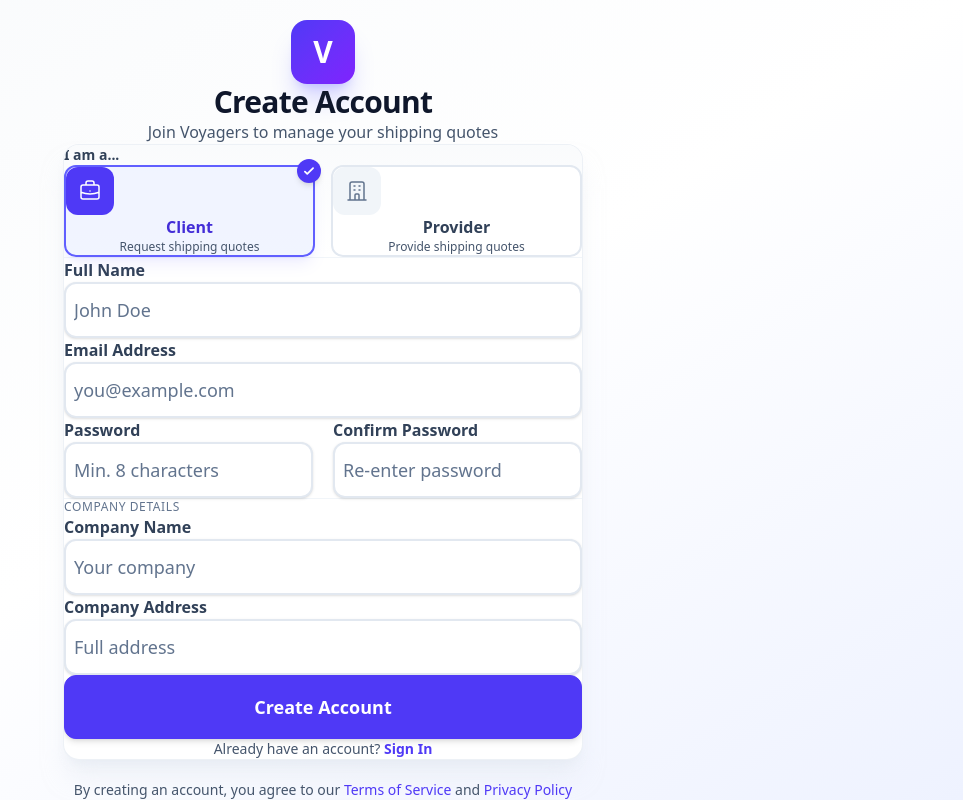
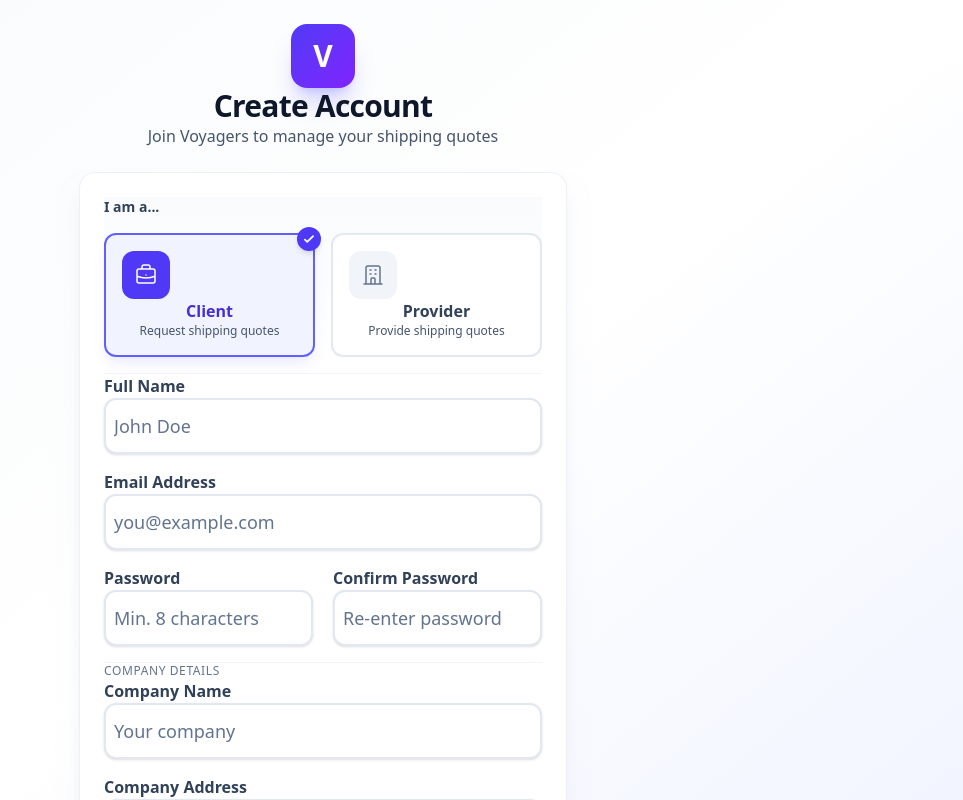
Before and after one commit to pasinduMendis/vougers, a Next.js app: page /register in a window 1280 px wide. Shown: the top 800 px of the page, without its empty margins (317-1280 px from the left). Built offline with nearby package versions, Linux system fonts and the light colour scheme; no server answers.

Commit message:
phase 1 changes

```diff
--- a/app/(auth)/register/page.tsx
+++ b/app/(auth)/register/page.tsx
@@ -153,7 +153,7 @@ export default function RegisterPage() {
       <main className="flex-1 flex items-center justify-center w-full px-4 py-8 sm:px-6 md:px-8 lg:py-12">
         <div className="w-full max-w-[520px]">
           {/* Logo & Header */}
-          <div className="text-center mb-6 sm:mb-8">
+          <div className="text-center !my-[24px]">
             <Link href="/" className="inline-flex justify-center">
               <div className="h-16 w-16 rounded-2xl bg-gradient-to-br from-indigo-600 to-violet-600 flex items-center justify-center shadow-xl shadow-indigo-500/25 transform hover:scale-105 transition-transform">
                 <span className="text-white font-bold text-3xl">V</span>
@@ -168,18 +168,18 @@ export default function RegisterPage() {
           </div>
 
           {/* Registration Form Card */}
-          <div className="bg-white rounded-2xl shadow-xl shadow-slate-200/50 border border-slate-200/60 overflow-hidden">
+          <div className="bg-white rounded-2xl shadow-xl shadow-slate-200/50 border border-slate-200/60 overflow-hidden !p-[24px] !mx-[16px]">
             {/* User Type Selection */}
             <div className="px-5 sm:px-8 pt-6 sm:pt-8 pb-5 border-b border-slate-100 bg-gradient-to-b from-slate-50/80 to-white">
-              <label className="block text-sm font-semibold text-slate-700 mb-4">
+              <label className="block text-sm font-semibold text-slate-700 !mb-[16px]">
                 I am a...
               </label>
-              <div className="grid grid-cols-2 gap-3 sm:gap-4">
+              <div className="grid grid-cols-2 gap-3 sm:gap-4 !mb-[16px]">
                 {/* Client Option */}
                 <button
                   type="button"
                   onClick={() => setUserType('client')}
-                  className={`relative p-4 sm:p-5 rounded-xl border-2 text-center transition-all duration-200 ${
+                  className={`relative !p-[16px] sm:p-5 rounded-xl border-2 text-center transition-all duration-200 ${
                     userType === 'client'
                       ? 'border-indigo-500 bg-indigo-50/80 shadow-lg shadow-indigo-500/10'
                       : 'border-slate-200 bg-white hover:border-slate-300 hover:bg-slate-50'
@@ -221,7 +221,7 @@ export default function RegisterPage() {
                 <button
                   type="button"
                   onClick={() => setUserType('provider')}
-                  className={`relative p-4 sm:p-5 rounded-xl border-2 text-center transition-all duration-200 ${
+                  className={`relative !p-[16px] sm:p-5 rounded-xl border-2 text-center transition-all duration-200 ${
                     userType === 'provider'
                       ? 'border-indigo-500 bg-indigo-50/80 shadow-lg shadow-indigo-500/10'
                       : 'border-slate-200 bg-white hover:border-slate-300 hover:bg-slate-50'
@@ -266,7 +266,7 @@ export default function RegisterPage() {
               <div className="space-y-4 sm:space-y-5">
                 {/* Error Display */}
                 {error && (
-                  <div className="bg-red-50 border border-red-200 text-red-700 px-4 py-3 rounded-xl text-sm flex items-start gap-3 animate-in fade-in duration-200">
+                  <div className="bg-red-50 border border-red-200 text-red-700 px-4 !my-[16px] rounded-xl text-sm flex items-start gap-3 animate-in fade-in duration-200">
                     <svg className="w-5 h-5 flex-shrink-0 mt-0.5" fill="currentColor" viewBox="0 0 20 20">
                       <path fillRule="evenodd" d="M10 18a8 8 0 100-16 8 8 0 000 16zM8.707 7.293a1 1 0 00-1.414 1.414L8.586 10l-1.293 1.293a1 1 0 101.414 1.414L10 11.414l1.293 1.293a1 1 0 001.414-1.414L11.414 10l1.293-1.293a1 1 0 00-1.414-1.414L10 8.586 8.707 7.293z" clipRule="evenodd" />
                     </svg>
@@ -283,6 +283,7 @@ export default function RegisterPage() {
                   onChange={handleChange}
                   error={errors.name}
                   disabled={isSubmitting}
+                  className='!mb-[16px]'
                 />
 
                 <Input
@@ -294,6 +295,7 @@ export default function RegisterPage() {
                   onChange={handleChange}
                   error={errors.email}
                   disabled={isSubmitting}
+                  className='!mb-[16px]'
                 />
 
                 {/* Password Fields - Side by side on tablet+ */}
@@ -307,6 +309,7 @@ export default function RegisterPage() {
                     onChange={handleChange}
                     error={errors.password}
                     disabled={isSubmitting}
+                    className='!mb-[16px]'
                   />
 
                   <Input
@@ -318,6 +321,7 @@ export default function RegisterPage() {
                     onChange={handleChange}
                     error={errors.confirmPassword}
                     disabled={isSubmitting}
+                    className='!mb-[16px]'
                   />
                 </div>
 
@@ -333,6 +337,7 @@ export default function RegisterPage() {
                       onChange={handleChange}
                       error={errors.companyName}
                       disabled={isSubmitting}
+                      className='!mb-[16px]'
                     />
                     <Input
                       name="companyAddress"
@@ -342,6 +347,7 @@ export default function RegisterPage() {
                       onChange={handleChange}
                       error={errors.companyAddress}
                       disabled={isSubmitting}
+                      className='!mb-[16px]'
                     />
                   </div>
                 )}
@@ -349,7 +355,7 @@ export default function RegisterPage() {
                 {/* Provider-specific Fields */}
                 {userType === 'provider' && (
                   <div className="space-y-4 sm:space-y-5 pt-2 border-t border-slate-100">
-                    <p className="text-xs font-medium text-slate-500 uppercase tracking-wider pt-2">Organization Details</p>
+                    <p className="text-xs font-medium text-slate-500 uppercase tracking-wider !py-[16px]">Organization Details</p>
                     <Input
                       name="organizationName"
                       label="Organization Name"
@@ -358,6 +364,7 @@ export default function RegisterPage() {
                       onChange={handleChange}
                       error={errors.organizationName}
                       disabled={isSubmitting}
+                      className='!mb-[16px]'
                     />
                   </div>
                 )}
@@ -371,6 +378,7 @@ export default function RegisterPage() {
                   size="lg"
                   isLoading={isSubmitting}
                   disabled={isSubmitting}
+                  className='!mb-[16px]'
                 >
                   {isSubmitting ? 'Creating Account...' : 'Create Account'}
                 </Button>
--- a/components/forms/LoginForm.tsx
+++ b/components/forms/LoginForm.tsx
@@ -77,19 +77,19 @@ export function LoginForm({ redirectTo }: LoginFormProps) {
 
   return (
     <div className="w-full">
-      <div className="bg-white rounded-2xl shadow-xl shadow-slate-200/50 border border-slate-200/60 overflow-hidden">
+      <div className="bg-white rounded-2xl shadow-xl shadow-slate-200/50 border border-slate-200/60 overflow-hidden !p-[36px] !mt-[24px] !mx-[16px]">
         {/* Header */}
-        <div className="px-5 sm:px-8 pt-6 sm:pt-8 pb-4 sm:pb-6 text-center border-b border-slate-100 bg-gradient-to-b from-slate-50/80 to-white">
+        <div className="px-5 sm:px-8 pt-6 sm:pt-8 pb-4 sm:pb-6 text-center border-b border-slate-100 bg-gradient-to-b from-slate-50/80 to-whit !pb-[24px]">
           <h2 className="text-xl sm:text-2xl font-bold text-slate-900">Welcome Back</h2>
           <p className="mt-1.5 text-sm text-slate-600">Sign in to your account to continue</p>
         </div>
 
         {/* Form */}
-        <form onSubmit={handleSubmit} className="px-5 sm:px-8 py-6 sm:py-8">
-          <div className="space-y-5">
+        <form onSubmit={handleSubmit} className="px-5 sm:px-8 !my-[24px]">
+          <div className="!mb-[24px]">
             {/* Error Display */}
             {error && (
-              <div className="bg-red-50 border border-red-200 text-red-700 px-4 py-3 rounded-xl text-sm flex items-start gap-3 animate-in fade-in duration-200">
+              <div className="bg-red-50 border border-red-200 text-red-700 px-4 !my-[16px] rounded-xl text-sm flex items-start gap-3 animate-in fade-in duration-200">
                 <svg className="w-5 h-5 flex-shrink-0 mt-0.5" fill="currentColor" viewBox="0 0 20 20">
                   <path fillRule="evenodd" d="M10 18a8 8 0 100-16 8 8 0 000 16zM8.707 7.293a1 1 0 00-1.414 1.414L8.586 10l-1.293 1.293a1 1 0 101.414 1.414L10 11.414l1.293 1.293a1 1 0 001.414-1.414L11.414 10l1.293-1.293a1 1 0 00-1.414-1.414L10 8.586 8.707 7.293z" clipRule="evenodd" />
                 </svg>
@@ -107,6 +107,7 @@ export function LoginForm({ redirectTo }: LoginFormProps) {
               error={errors.email}
               disabled={isLoading}
               autoComplete="email"
+              className='!mb-[16px]'
             />
 
             <Input
@@ -130,6 +131,7 @@ export function LoginForm({ redirectTo }: LoginFormProps) {
               size="lg"
               isLoading={isLoading}
               disabled={isLoading}
+              className='!mb-[16px]'
             >
               {isLoading ? 'Signing in...' : 'Sign In'}
             </Button>
```
